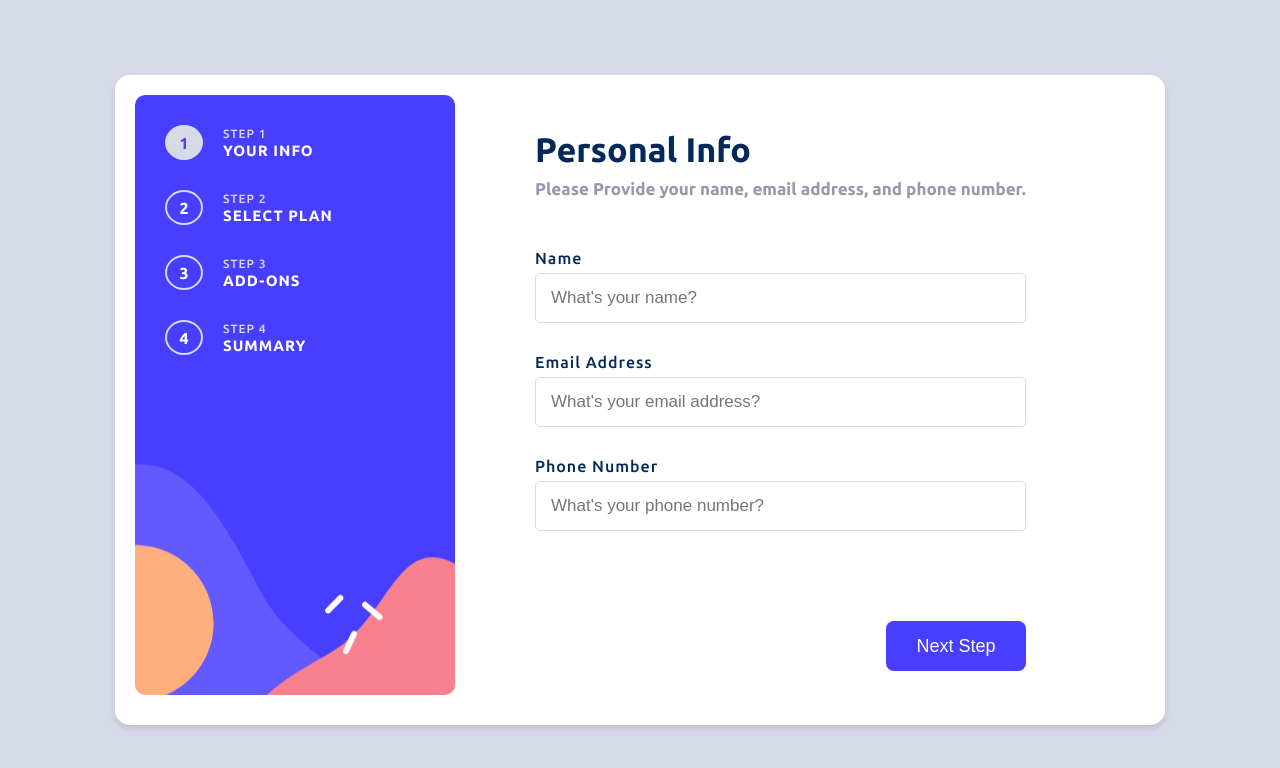
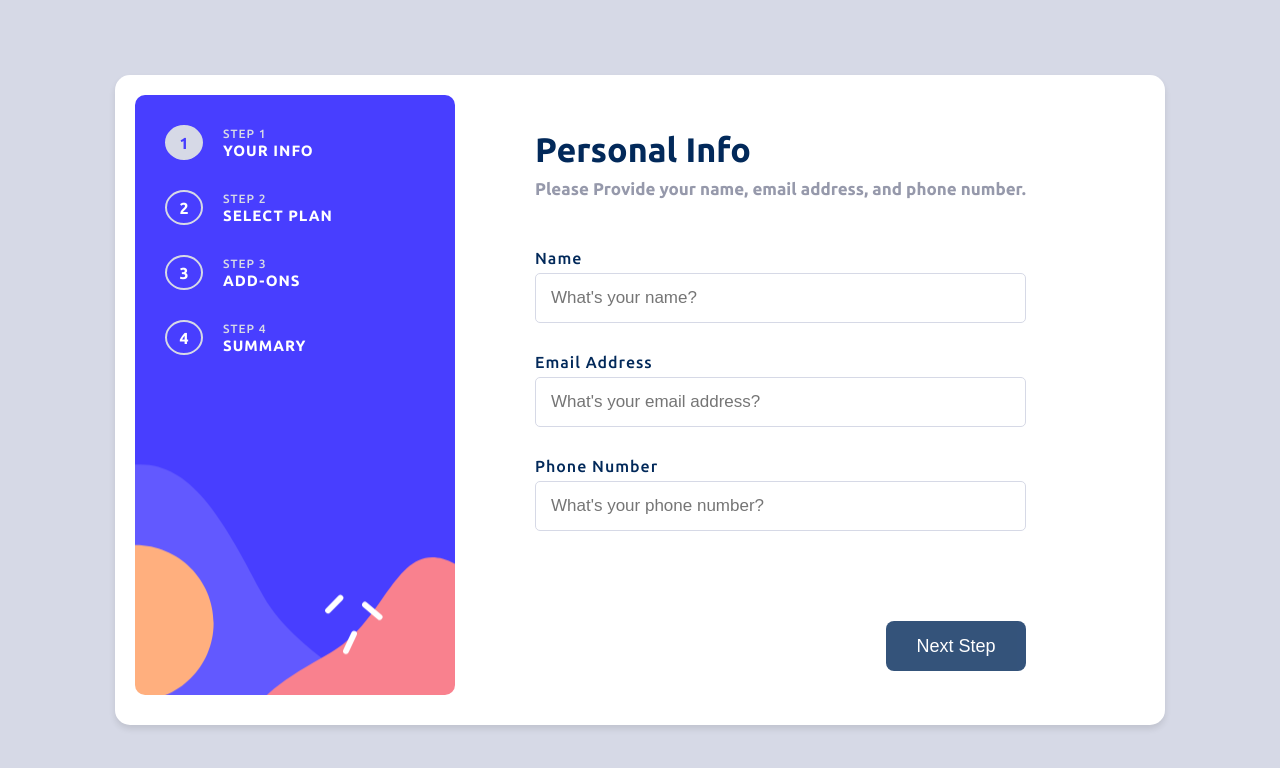
Before and after one commit to LFzinn/Mult-Step-Form, an Angular app: page / in a window 1280 px wide. Shown: the top 768 px of the page. Built offline with nearby package versions, Linux system fonts and the light colour scheme.

Commit message:
updated css file

```diff
--- a/src/styles.css
+++ b/src/styles.css
@@ -73,8 +73,15 @@
   cursor: pointer;
 }
 
-.btn:hover {
+.btn:disabled {
   background-color: var(--marine-blue);
+  opacity: 0.8;
+}
+
+
+
+.btn:not(:disabled):hover {
+  background-color: var(--strawberry-red);
 }
 
 .back_btn {
```
